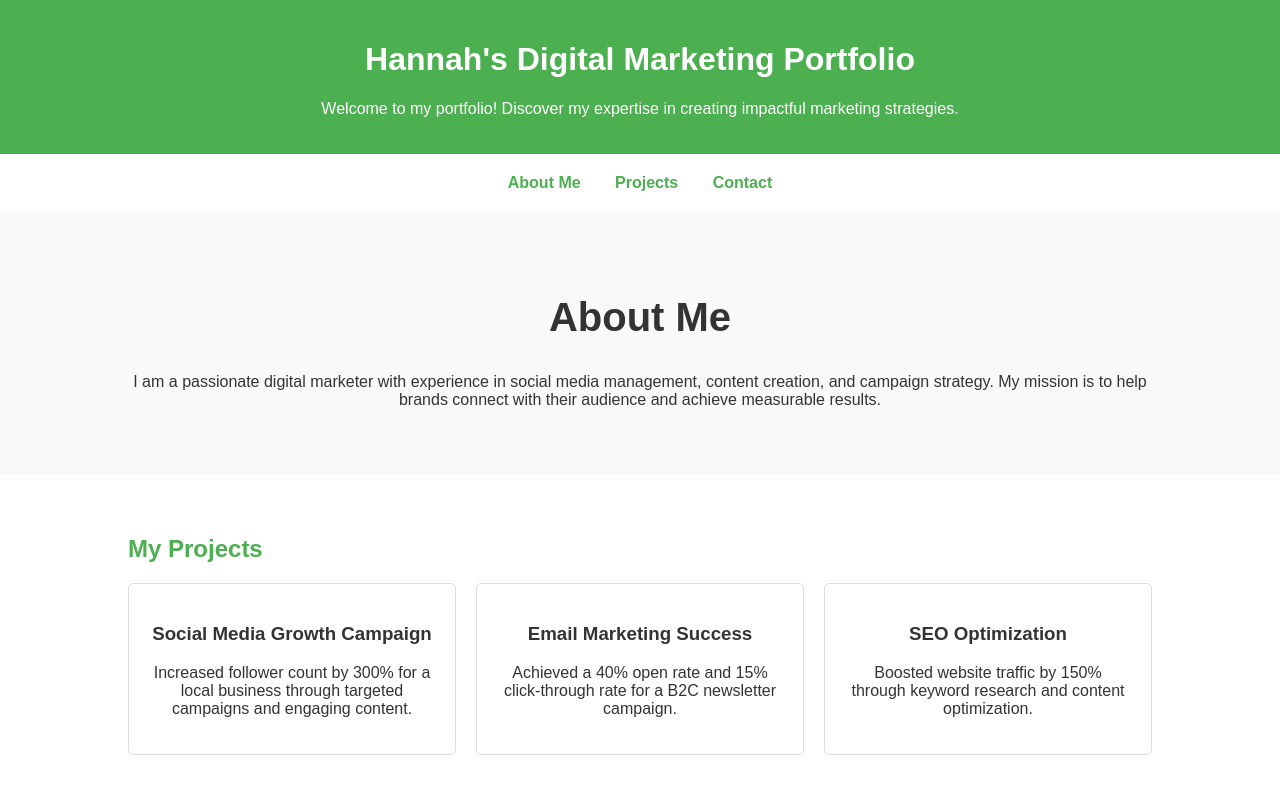
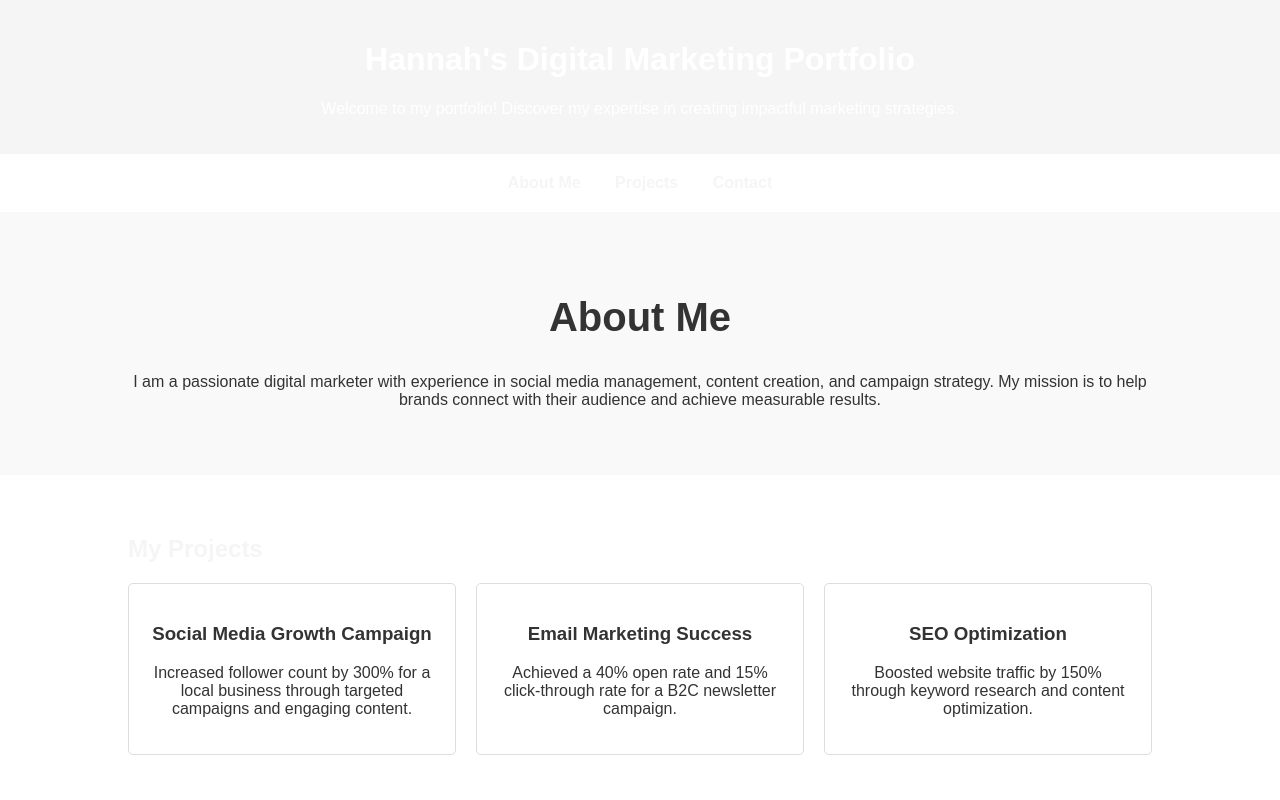
Before and after one commit to bricenoh/digital-marketing-portfolio, a plain HTML site: page digital_marketing_portfolio.html in a window 1280 px wide. Shown: the top 800 px of the page. Drawn offline with Linux system fonts and the light colour scheme.

Commit message:
Update digital_marketing_portfolio.html

```diff
--- a/digital_marketing_portfolio.html
+++ b/digital_marketing_portfolio.html
@@ -1,4 +1,3 @@
-
 <!DOCTYPE html>
 <html lang="en">
 <head>
@@ -13,7 +12,7 @@
             color: #333;
         }
         header {
-            background-color: #4CAF50;
+            background-color: #F5F5F5;
             color: white;
             padding: 20px 10%;
             text-align: center;
@@ -25,7 +24,7 @@
         nav a {
             margin: 0 15px;
             text-decoration: none;
-            color: #4CAF50;
+            color: #F5F5F5;
             font-weight: bold;
         }
         .hero {
@@ -40,7 +39,7 @@
             padding: 40px 10%;
         }
         .section h2 {
-            color: #4CAF50;
+            color: #F5F5F5;
             margin-bottom: 20px;
         }
         .projects {
@@ -57,7 +56,7 @@
         }
         footer {
             text-align: center;
-            background-color: #4CAF50;
+            background-color: #F5F5F5;
             color: white;
             padding: 20px;
             margin-top: 20px;
```
